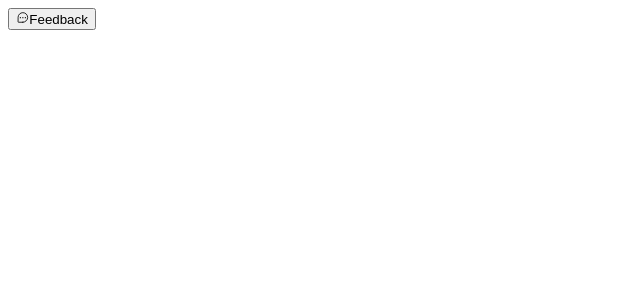
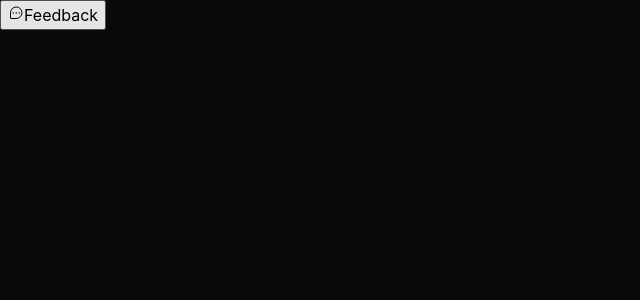
Before and after one commit to mateusabelli/feedback-widget, a React (Vite) app in the folder web/: page / in a window 1280 px wide. Shown: the top 300 px of the page, without its empty margins (0-640 px from the left). Built offline with nearby package versions, Linux system fonts and the light colour scheme.

Commit message:
Updated with a CSS Reset and basic global styles

```diff
--- a/web/src/main.css
+++ b/web/src/main.css
@@ -1,7 +1,81 @@
-@tailwind base;
-@tailwind components;
-@tailwind utilities;
+body {
+  font-family: -apple-system, BlinkMacSystemFont, "Segoe UI", Roboto, Oxygen,
+    Ubuntu, Cantarell, "Open Sans", "Helvetica Neue", sans-serif;
+  color: #fafafa;
+  background-color: #09090a;
+}
 
+/* Box sizing rules */
+*,
+*::before,
+*::after {
+  box-sizing: border-box;
+}
+
+/* Remove default margin */
+body,
+h1,
+h2,
+h3,
+h4,
+p,
+figure,
+blockquote,
+dl,
+dd {
+  margin: 0;
+}
+
+/* Remove list styles on ul, ol elements with a list role, which suggests default styling will be removed */
+ul[role="list"],
+ol[role="list"] {
+  list-style: none;
+}
+
+/* Set core root defaults */
+html:focus-within {
+  scroll-behavior: smooth;
+}
+
+/* Set core body defaults */
 body {
-  @apply bg-[#09090A] text-zinc-100;
+  min-height: 100vh;
+  text-rendering: optimizeSpeed;
+  line-height: 1.5;
 }
+
+/* A elements that don't have a class get default styles */
+a:not([class]) {
+  text-decoration-skip-ink: auto;
+}
+
+/* Make images easier to work with */
+img,
+picture {
+  max-width: 100%;
+  display: block;
+}
+
+/* Inherit fonts for inputs and buttons */
+input,
+button,
+textarea,
+select {
+  font: inherit;
+}
+
+/* Remove all animations, transitions and smooth scroll for people that prefer not to see them */
+@media (prefers-reduced-motion: reduce) {
+  html:focus-within {
+    scroll-behavior: auto;
+  }
+
+  *,
+  *::before,
+  *::after {
+    animation-duration: 0.01ms !important;
+    animation-iteration-count: 1 !important;
+    transition-duration: 0.01ms !important;
+    scroll-behavior: auto !important;
+  }
+}
```
